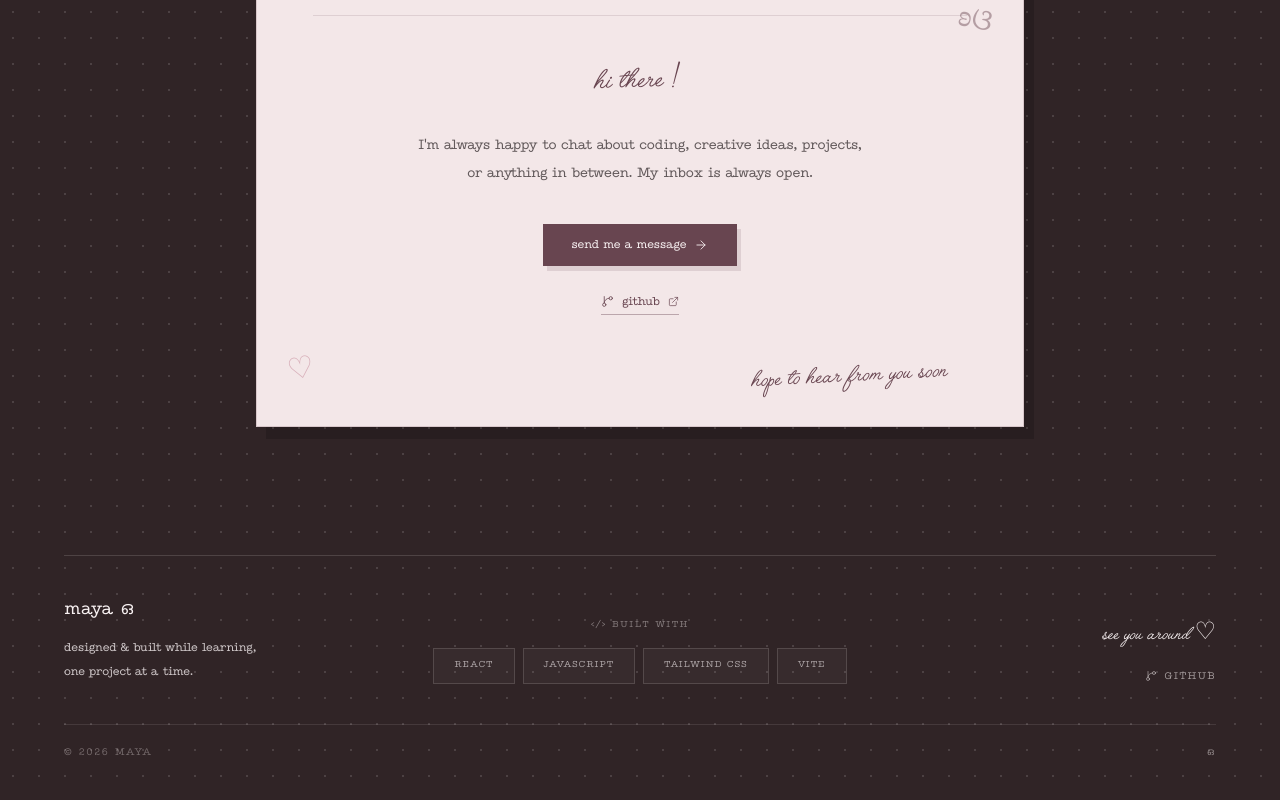
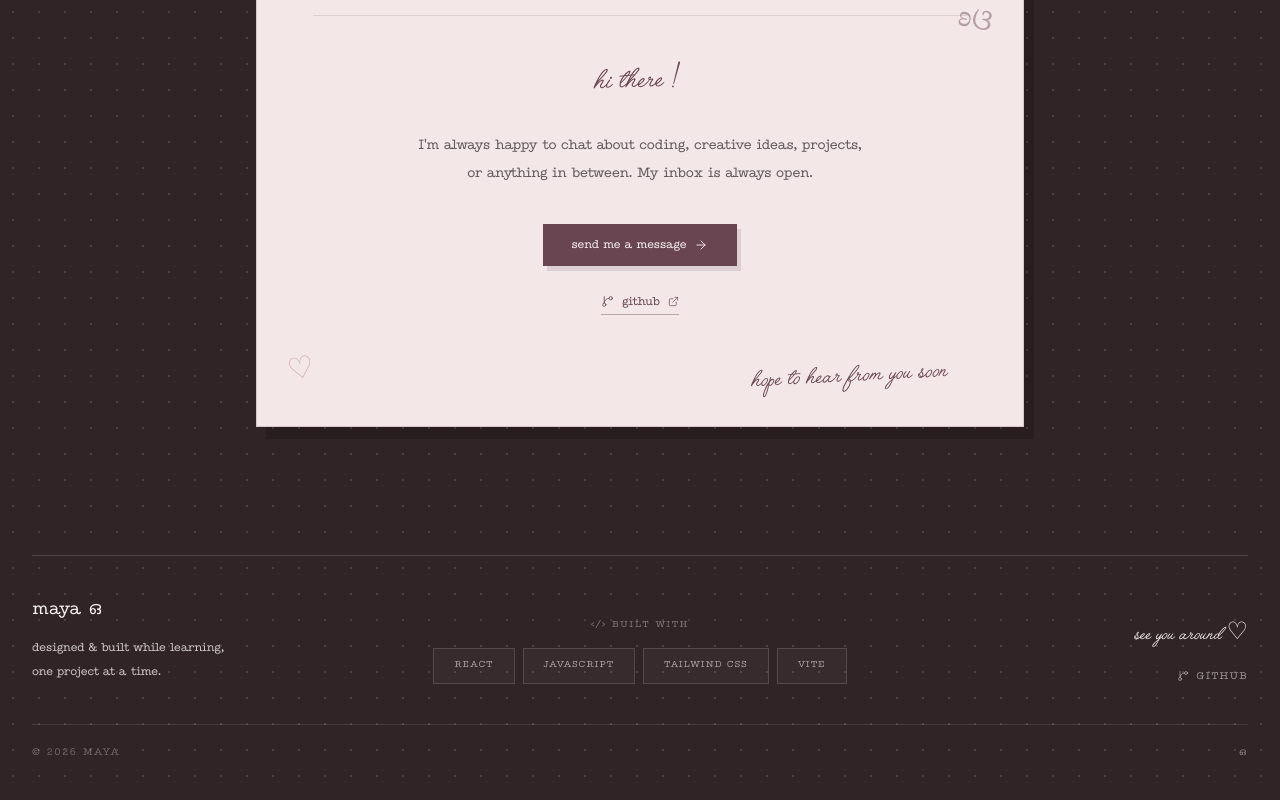
Before and after one commit to bldyonyx/Portfolio, a React app: page / in a window 1280 px wide. Shown: the part 5702-6502 px from the top of the page. Built offline with nearby package versions, Linux system fonts and the light colour scheme; no server answers; the HTML template or start-up script is replaced by a standard one.

Commit message:
polish responsive footer

```diff
--- a/src/components/Footer.jsx
+++ b/src/components/Footer.jsx
@@ -65,7 +65,8 @@ function Footer() {
 
   return (
     <footer className="hero-dots bg-dark px-6 pb-10 text-paper lg:px-8">
-      <div className="mx-auto max-w-6xl border-t border-paper/15 pt-10 2xl:max-w-352">
+
+      <div className="w-full border-t border-paper/15 pt-10">
 
         {/* MAIN */}
         <div className="grid gap-10 text-center md:grid-cols-[1fr_auto_1fr] md:items-end md:text-left">
```
